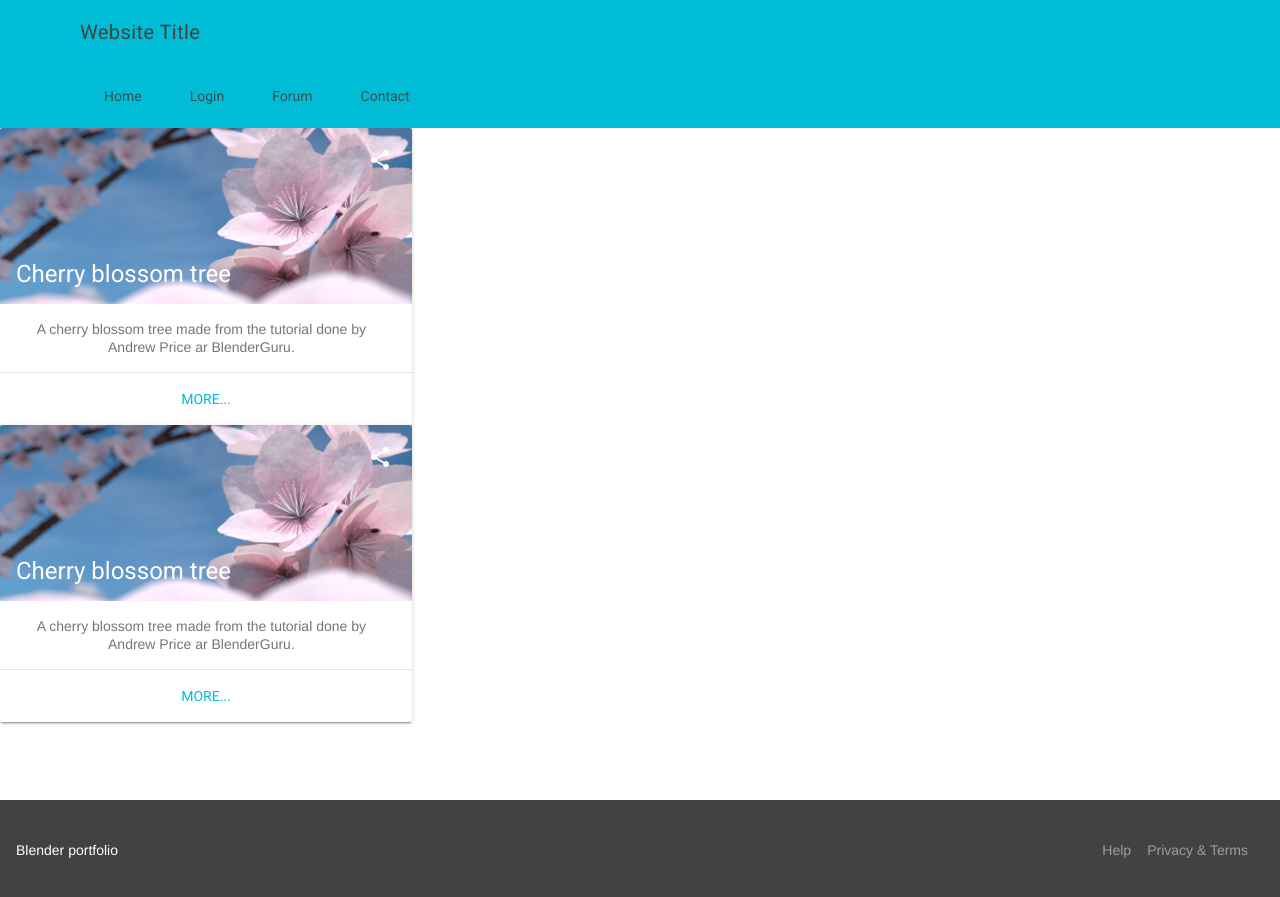
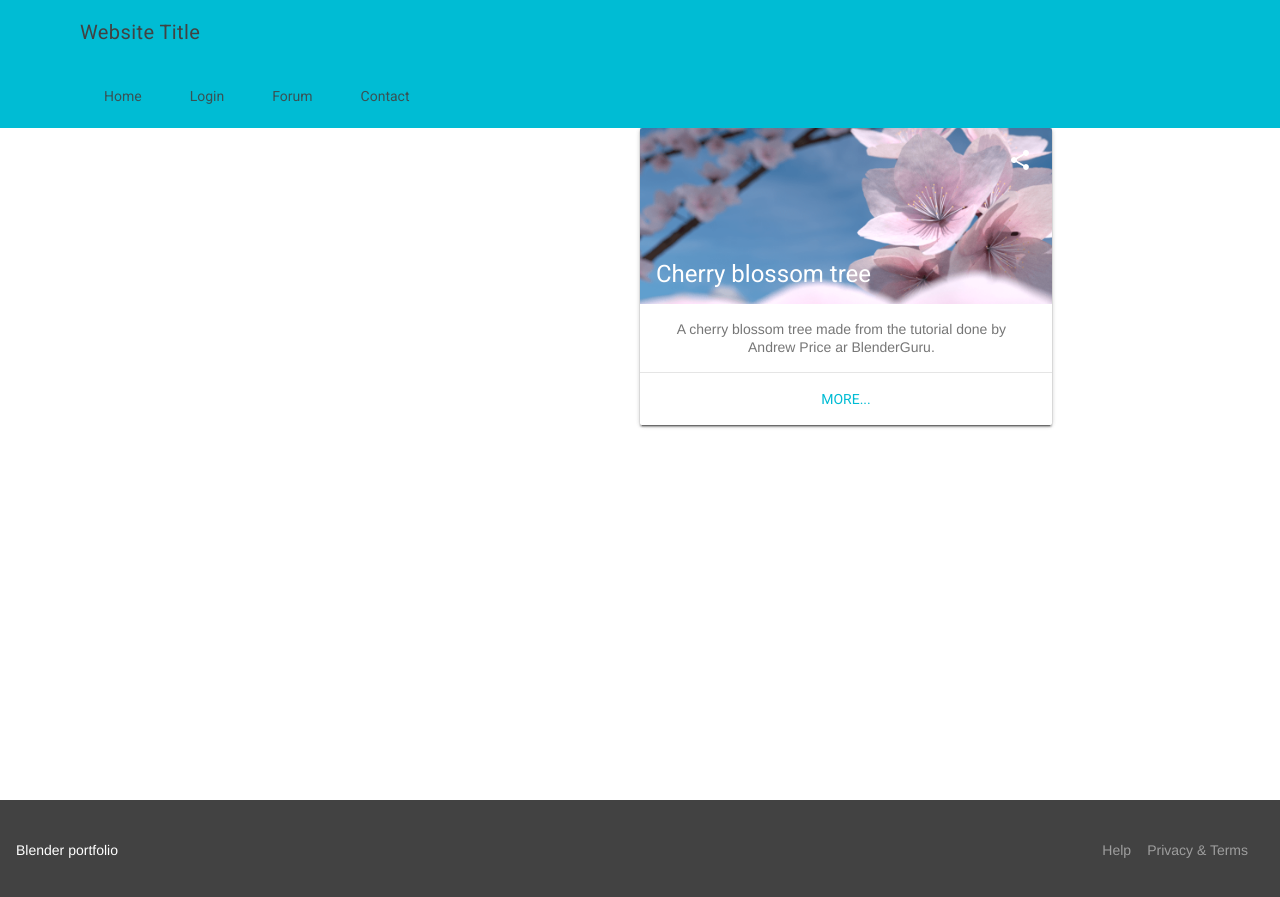
Before and after one commit to slothgamez/fireplex.github.io, a Jekyll site: the page index.html, which Jekyll copies as it is, in a window 1280 px wide. Shown: the top 897 px of the page. Built offline with Jekyll 4.4.1, drawn with Linux system fonts in a browser that asks for light colours; nearby versions of some CDN libraries; comment, search, counter and statistics services are not loaded.

Commit message:
Update index.html

```diff
--- a/index.html
+++ b/index.html
@@ -83,6 +83,11 @@
           .blossom-card-wide > .mdl-card__menu {
             color: #fff;
           }
+          #blossom {
+            position: fixed;
+            left: 50%;
+            right: 50%;
+          }
           </style>
 
           <div>
```
